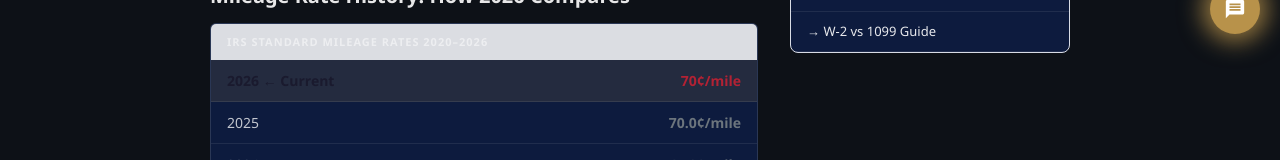
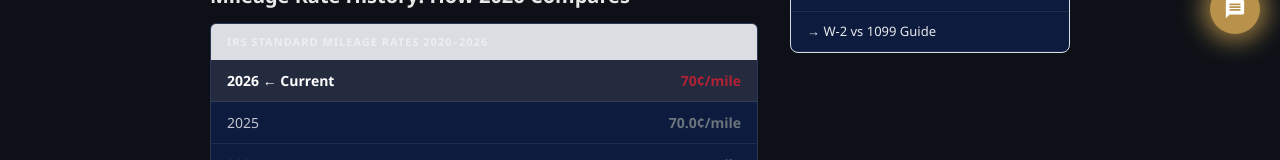
Before and after one commit to devqrcraft-ui/gigwisetax, a Next.js app: page /blog/mileage-rate-2026 in a window 1280 px wide. Shown: the part 746-906 px from the top of the page. Built offline with nearby package versions, Linux system fonts and the light colour scheme.

Commit message:
fix: last #1a1a2e — mileage current year text

```diff
--- a/app/blog/mileage-rate-2026/page.tsx
+++ b/app/blog/mileage-rate-2026/page.tsx
@@ -67,7 +67,7 @@ export default function MileageRate2026Post() {
               ['2020', '57.5¢/mile', false],
             ].map(([year, rate, current]) => (
               <div key={year as string} style={{ display: 'flex', justifyContent: 'space-between', padding: '10px 16px', borderBottom: '1px solid rgba(255,255,255,0.08)', background: current ? 'rgba(232,184,75,0.1)' : 'transparent' }}>
-                <span style={{ fontSize: 14, fontWeight: current ? 800 : 500, color: current ? '#1a1a2e' : 'rgba(255,255,255,0.75)' }}>{year as string} {current && '← Current'}</span>
+                <span style={{ fontSize: 14, fontWeight: current ? 800 : 500, color: current ? '#ffffff' : 'rgba(255,255,255,0.75)' }}>{year as string} {current && '← Current'}</span>
                 <span style={{ fontSize: 14, fontWeight: 700, color: current ? '#B22234' : '#6c757d' }}>{rate as string}</span>
               </div>
             ))}
```
